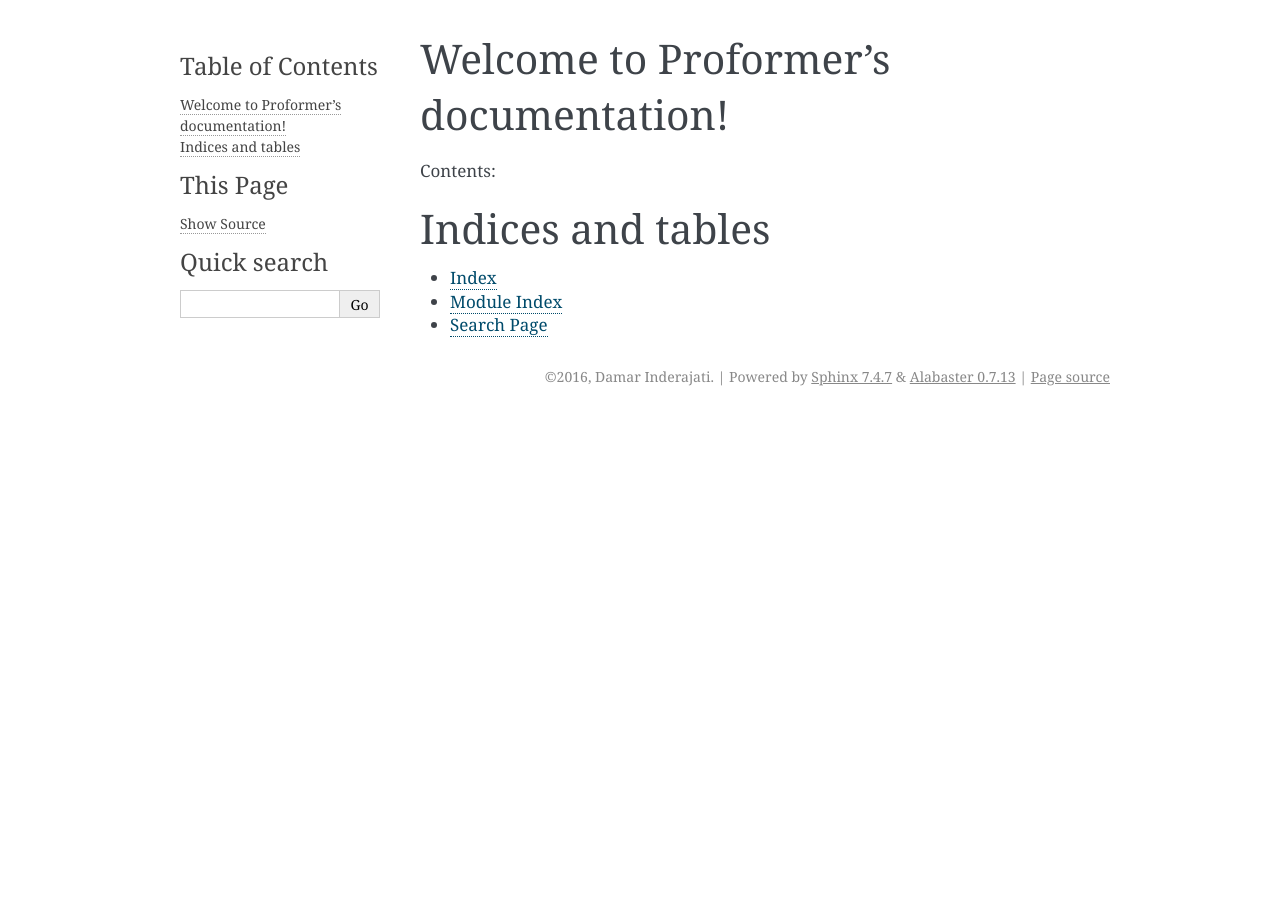
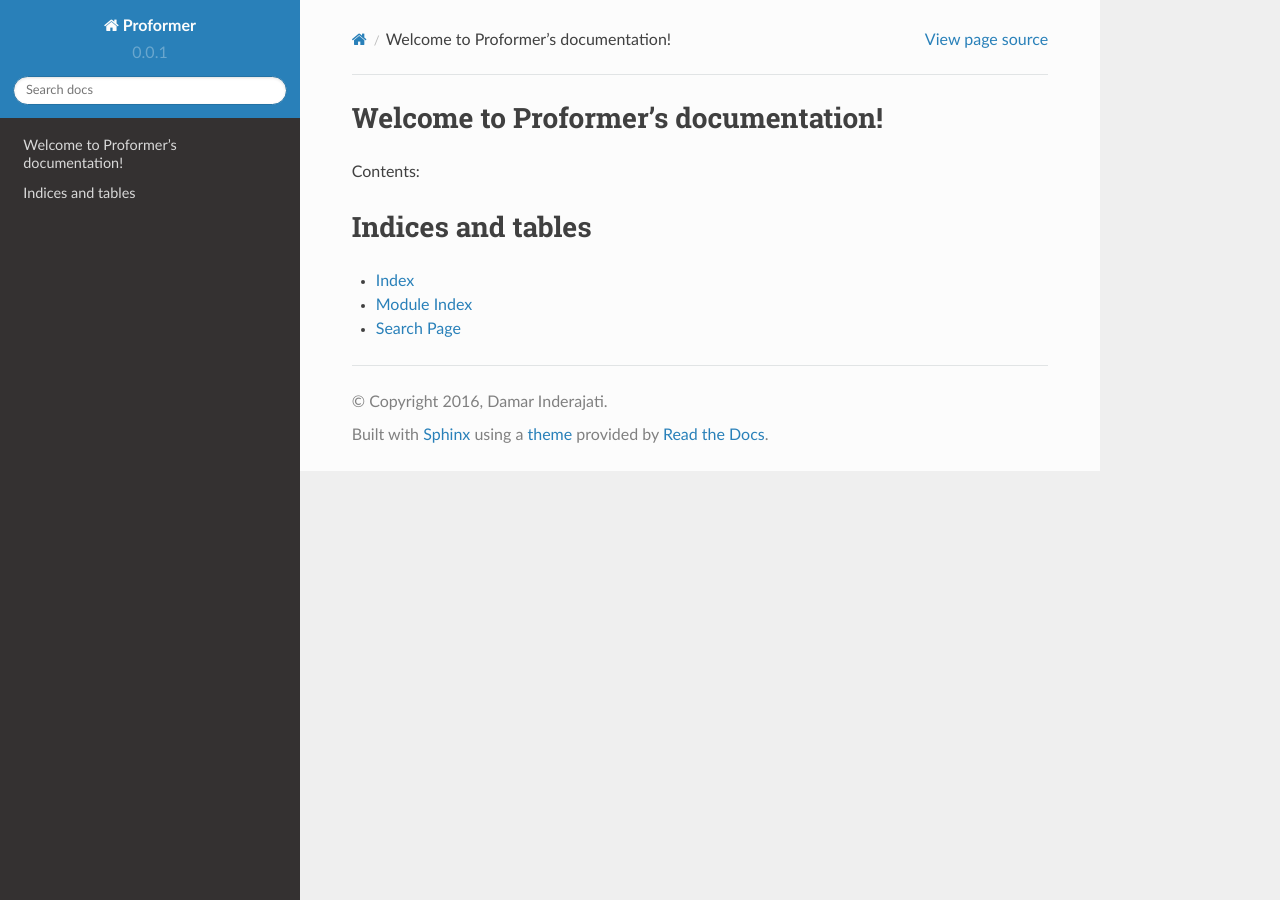
Before and after one commit to damarindra/Proformer-Documentation, a Sphinx documentation site: the page built from source/index.rst, in a window 1280 px wide. Built offline with Sphinx 7.4.7 and the Read the Docs theme 2.0.0, drawn with Linux system fonts in a browser that asks for light colours.

Commit message:
theme rtd

```diff
--- a/source/conf.py
+++ b/source/conf.py
@@ -21,9 +21,6 @@
 # sys.path.insert(0, os.path.abspath('.'))
 import sphinx_rtd_theme
 
-html_theme = "sphinx_rtd_theme"
-
-html_theme_path = [sphinx_rtd_theme.get_html_theme_path()]
 
 # -- General configuration ------------------------------------------------
 
@@ -126,7 +123,7 @@ todo_include_todos = False
 # The theme to use for HTML and HTML Help pages.  See the documentation for
 # a list of builtin themes.
 #
-html_theme = 'alabaster'
+html_theme = 'sphinx_rtd_theme'
 
 # Theme options are theme-specific and customize the look and feel of a theme
 # further.  For a list of options available for each theme, see the
@@ -135,7 +132,7 @@ html_theme = 'alabaster'
 # html_theme_options = {}
 
 # Add any paths that contain custom themes here, relative to this directory.
-# html_theme_path = []
+html_theme_path = [sphinx_rtd_theme.get_html_theme_path()]
 
 # The name for this set of Sphinx documents.
 # "<project> v<release> documentation" by default.
```
